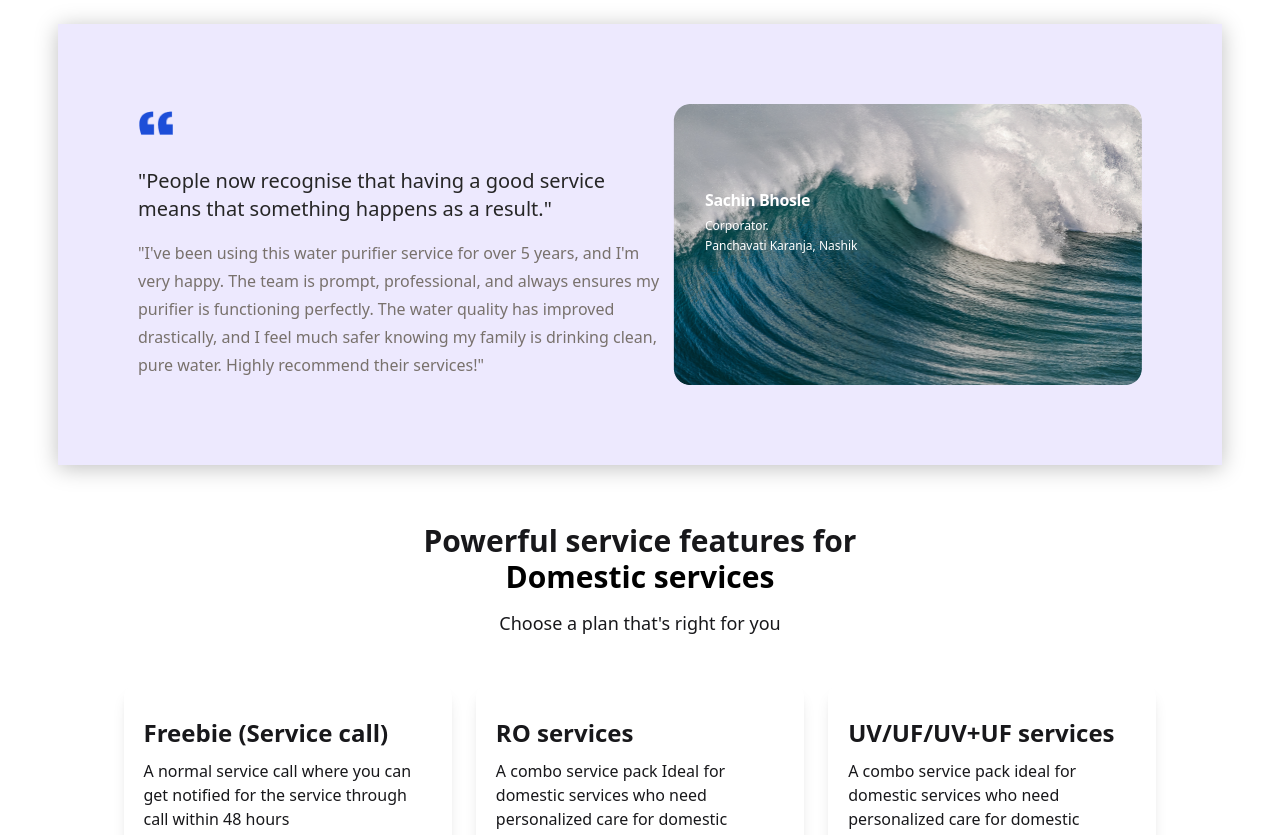
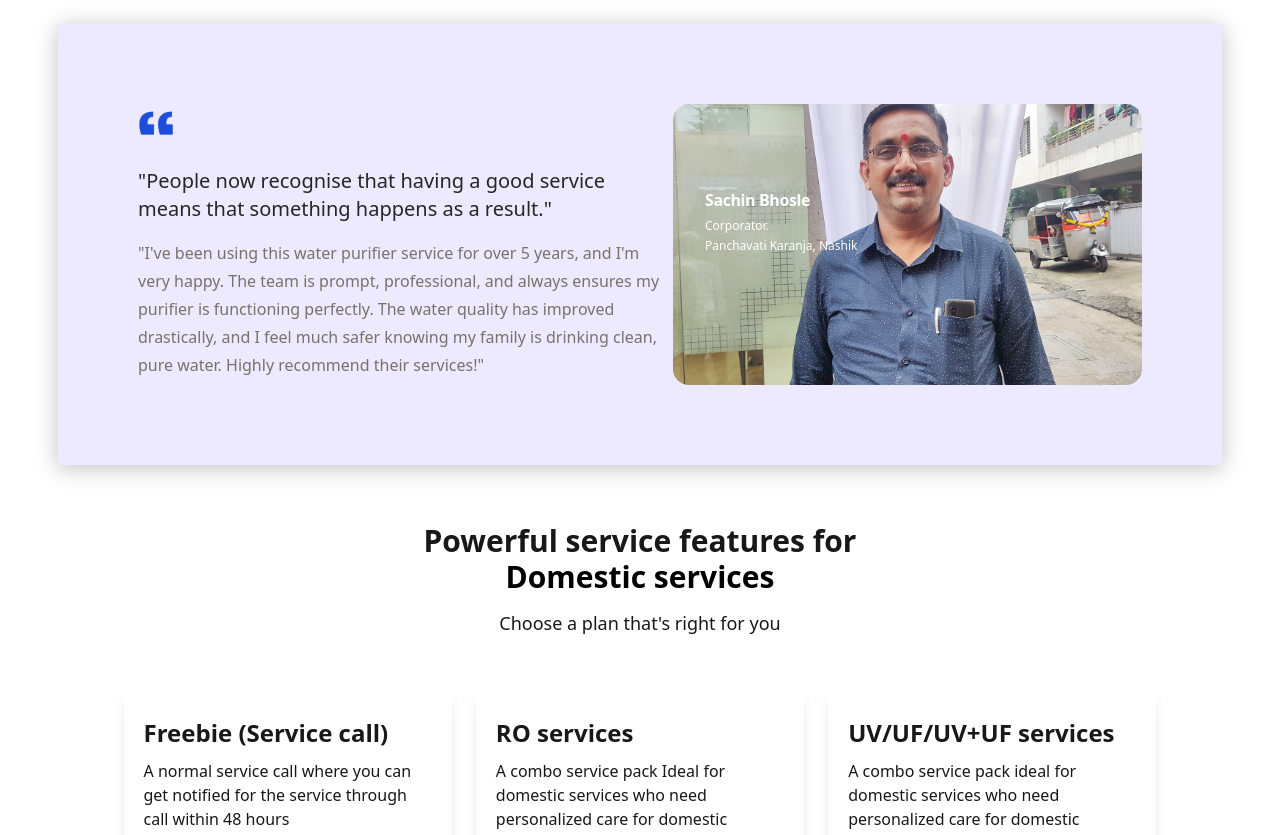
Before and after one commit to Sudhajal/sudhajal-repo, a Next.js app: page / in a window 1280 px wide. Shown: the part 1840-2675 px from the top of the page. Built offline with nearby package versions, Linux system fonts and the light colour scheme.

Commit message:
testimonial

```diff
--- a/src/components/Testimonial.tsx
+++ b/src/components/Testimonial.tsx
@@ -31,7 +31,7 @@ const Testimonial: React.FC = () => {
         <div className="relative flex flex-col pt-52 md:pt-20 w-full rounded-2xl min-h-[281px]">
           <Image
             loading="lazy"
-            src="/BG.png"
+            src="/sachin.jpeg"
             alt="Sachin Bhosle"
             className="object-cover absolute inset-0 h-full w-full rounded-2xl"
             fill
```
Also changed, not shown: public/sachin.jpeg (added).
